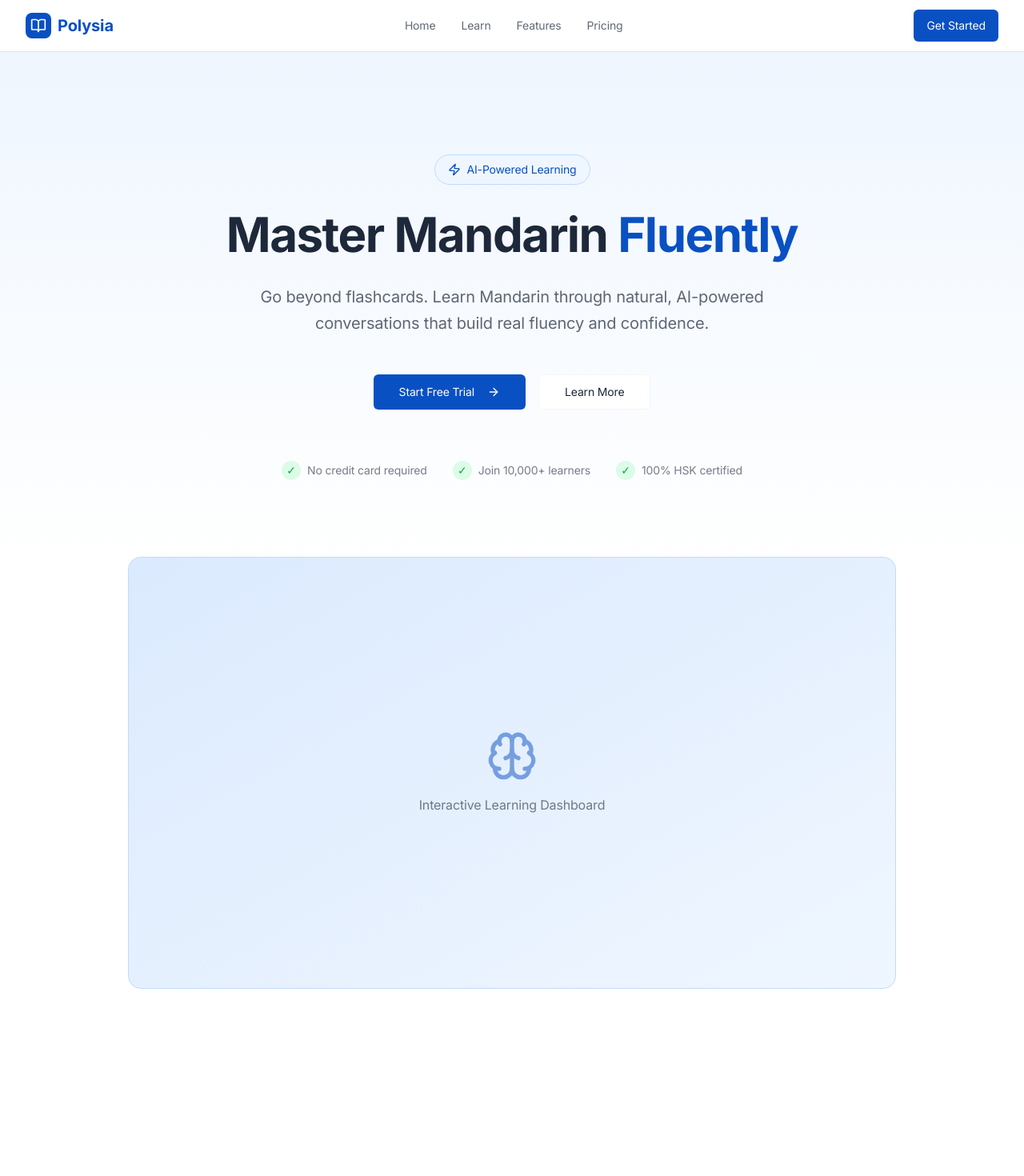
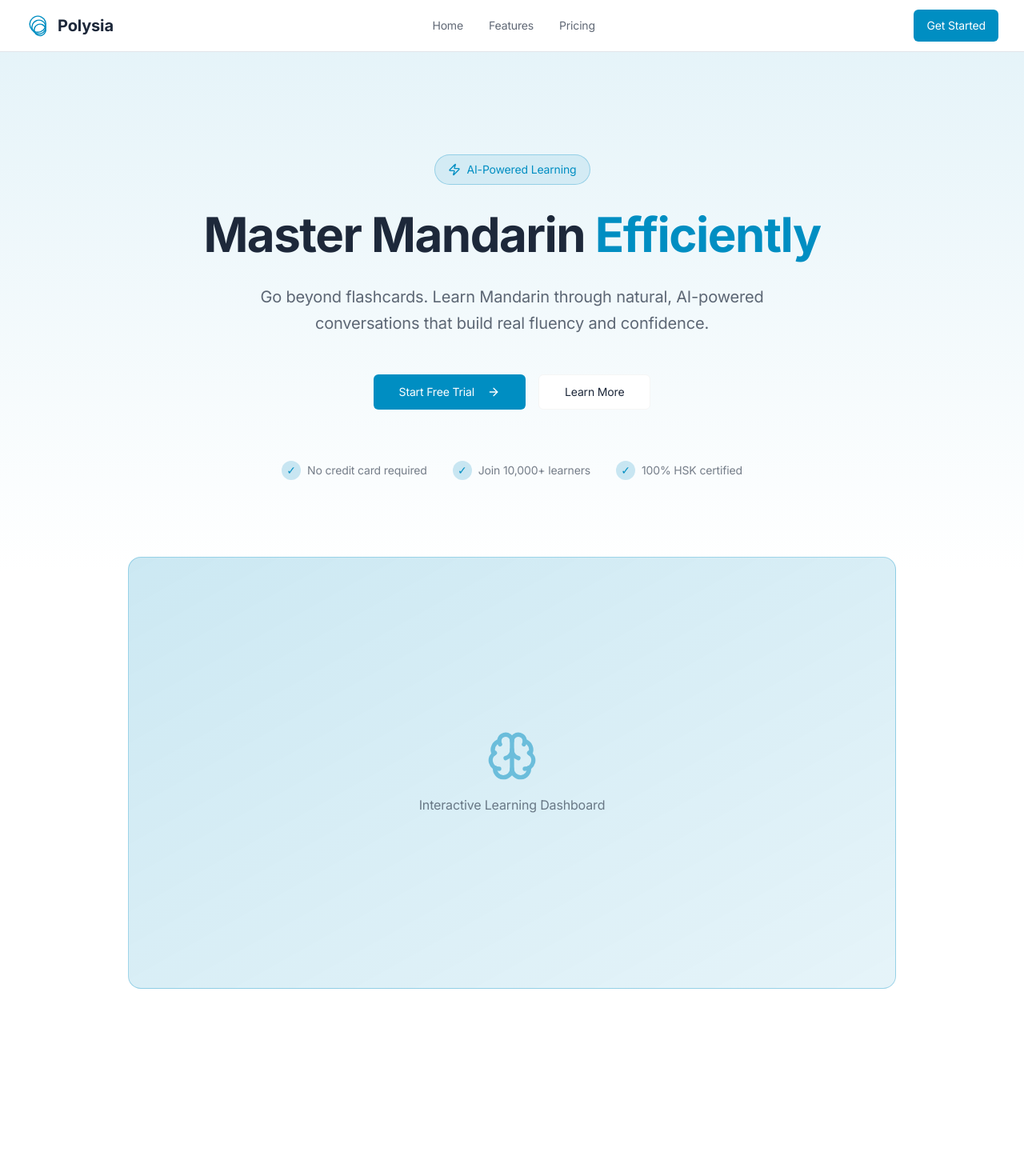
Before and after one commit to sheldenr/Polysia, a React (Vite) app: page / in a window 1280 px wide. Shown: the top 1470 px of the page at 80% size. Built offline with nearby package versions, Linux system fonts and the light colour scheme.

Commit message:
Updated logo and fixed formatting

```diff
--- a/client/components/Layout.tsx
+++ b/client/components/Layout.tsx
@@ -18,20 +18,15 @@ export function Layout({ children }: LayoutProps) {
         <div className="container max-w-7xl mx-auto px-4 sm:px-6 lg:px-8">
           <div className="flex h-16 items-center justify-between">
             {/* Logo */}
-            <Link to="/" className="flex items-center gap-2 font-bold text-xl text-primary hover:opacity-80 transition-opacity">
-              <div className="w-8 h-8 rounded-lg bg-primary flex items-center justify-center text-white">
-                <BookOpen className="w-5 h-5" />
-              </div>
-              <span>Polysia</span>
+            <Link to="/" className="flex items-center gap-2 font-bold text-xl hover:opacity-80 transition-opacity">
+              <img src="/logo.svg" alt="Polysia Logo" className="w-8 h-8" />
+              <span className="text-foreground">Polysia</span>
             </Link>
 
             {/* Desktop Navigation */}
             <nav className="hidden md:flex items-center gap-8">
               <Link to="/" className="text-sm font-medium text-foreground/70 hover:text-foreground transition-colors">
                 Home
-              </Link>
-              <Link to="/learn" className="text-sm font-medium text-foreground/70 hover:text-foreground transition-colors">
-                Learn
               </Link>
               <Link to="/features" className="text-sm font-medium text-foreground/70 hover:text-foreground transition-colors">
                 Features
@@ -43,9 +38,11 @@ export function Layout({ children }: LayoutProps) {
 
             {/* CTA Button (Desktop) */}
             <div className="hidden md:flex items-center gap-4">
+              <Link to="/learn">
                 <Button variant="default" className="bg-primary hover:bg-primary/90">
                   Get Started
                 </Button>
+              </Link>
             </div>
 
             {/* Mobile Menu Button */}
@@ -65,18 +62,17 @@ export function Layout({ children }: LayoutProps) {
                 <Link to="/" className="text-sm font-medium text-foreground/70 hover:text-foreground py-2">
                   Home
                 </Link>
-                <Link to="/learn" className="text-sm font-medium text-foreground/70 hover:text-foreground py-2">
-                  Learn
-                </Link>
                 <Link to="/features" className="text-sm font-medium text-foreground/70 hover:text-foreground py-2">
                   Features
                 </Link>
                 <Link to="/pricing" className="text-sm font-medium text-foreground/70 hover:text-foreground py-2">
                   Pricing
                 </Link>
+                <Link to="/learn">
                   <Button variant="default" className="bg-primary hover:bg-primary/90 w-full mt-2">
                     Get Started
                   </Button>
+                </Link>
               </div>
             </nav>
           )}
@@ -94,11 +90,9 @@ export function Layout({ children }: LayoutProps) {
           <div className="grid grid-cols-1 md:grid-cols-4 gap-8 mb-8">
             {/* Brand */}
             <div>
-              <div className="flex items-center gap-2 font-bold text-lg text-primary mb-4">
-                <div className="w-8 h-8 rounded-lg bg-primary flex items-center justify-center text-white">
-                  <BookOpen className="w-5 h-5" />
-                </div>
-                <span>Polysia</span>
+              <div className="flex items-center gap-2 font-bold text-lg mb-4">
+                <img src="/logo.svg" alt="Polysia Logo" className="w-8 h-8" />
+                <span className="text-foreground">Polysia</span>
               </div>
               <p className="text-sm text-foreground/60">
                 Master Mandarin through conversational AI-powered learning.
@@ -154,7 +148,7 @@ export function Layout({ children }: LayoutProps) {
           {/* Bottom */}
           <div className="border-t border-border pt-8 flex flex-col md:flex-row justify-between items-center gap-4">
             <p className="text-sm text-foreground/60">
-              © 2024 Polysia. All rights reserved.
+              © {new Date().getFullYear()} Polysia. All rights reserved.
             </p>
             <div className="flex gap-4">
               <a href="#" className="text-sm text-foreground/60 hover:text-foreground transition-colors">
--- a/client/global.css
+++ b/client/global.css
@@ -22,19 +22,19 @@
     --popover: 0 0% 100%;
     --popover-foreground: 217 33% 17%;
 
-    /* Primary: Deep blue - trustworthy and professional */
-    --primary: 217 91% 40%;
+    /* Primary: Bright cyan blue #008ec2 */
+    --primary: 196 100% 38%;
     --primary-foreground: 0 0% 100%;
 
-    /* Secondary: Soft light blue - airy accent */
-    --secondary: 208 100% 50%;
+    /* Secondary: Bright cyan blue */
+    --secondary: 196 100% 38%;
     --secondary-foreground: 0 0% 100%;
 
     --muted: 0 0% 96%;
     --muted-foreground: 217 8% 48%;
 
-    /* Accent: Soft blue for interactive elements */
-    --accent: 208 100% 50%;
+    /* Accent: Bright cyan blue for interactive elements */
+    --accent: 196 100% 38%;
     --accent-foreground: 0 0% 100%;
 
     --destructive: 0 84.2% 60.2%;
@@ -42,18 +42,18 @@
 
     --border: 217 12% 90%;
     --input: 0 0% 96%;
-    --ring: 217 91% 40%;
+    --ring: 196 100% 38%;
 
     --radius: 0.5rem;
 
     --sidebar-background: 0 0% 98%;
     --sidebar-foreground: 217 33% 17%;
-    --sidebar-primary: 217 91% 40%;
+    --sidebar-primary: 196 100% 38%;
     --sidebar-primary-foreground: 0 0% 100%;
-    --sidebar-accent: 208 100% 50%;
+    --sidebar-accent: 196 100% 38%;
     --sidebar-accent-foreground: 0 0% 100%;
     --sidebar-border: 217 12% 90%;
-    --sidebar-ring: 208 100% 50%;
+    --sidebar-ring: 196 100% 38%;
   }
 
 }
--- a/client/pages/Index.tsx
+++ b/client/pages/Index.tsx
@@ -7,18 +7,18 @@ export default function Index() {
   return (
     <Layout>
       {/* Hero Section */}
-      <section className="py-20 md:py-32 px-4 bg-gradient-to-b from-blue-50 via-white to-white">
+      <section className="py-20 md:py-32 px-4 bg-gradient-to-b from-primary/10 via-background to-background">
         <div className="container max-w-5xl mx-auto">
           <div className="text-center space-y-8">
             {/* Badge */}
-            <div className="inline-flex items-center gap-2 px-4 py-2 rounded-full bg-blue-50 border border-blue-200">
+            <div className="inline-flex items-center gap-2 px-4 py-2 rounded-full bg-primary/10 border border-primary/30">
               <Zap className="w-4 h-4 text-primary" />
               <span className="text-sm font-medium text-primary">AI-Powered Learning</span>
             </div>
 
             {/* Main Heading */}
             <h1 className="text-5xl md:text-6xl font-bold text-foreground leading-tight">
-              Master Mandarin <span className="text-primary">Fluently</span>
+              Master Mandarin <span className="text-primary">Efficiently</span>
             </h1>
 
             {/* Subheading */}
@@ -44,22 +44,22 @@ export default function Index() {
             {/* Trust indicators */}
             <div className="flex flex-col sm:flex-row gap-8 justify-center pt-8 text-sm text-foreground/60">
               <div className="flex items-center gap-2">
-                <div className="w-6 h-6 rounded-full bg-green-100 text-green-600 flex items-center justify-center">✓</div>
+                <div className="w-6 h-6 rounded-full bg-primary/20 text-primary flex items-center justify-center">✓</div>
                 No credit card required
               </div>
               <div className="flex items-center gap-2">
-                <div className="w-6 h-6 rounded-full bg-green-100 text-green-600 flex items-center justify-center">✓</div>
+                <div className="w-6 h-6 rounded-full bg-primary/20 text-primary flex items-center justify-center">✓</div>
                 Join 10,000+ learners
               </div>
               <div className="flex items-center gap-2">
-                <div className="w-6 h-6 rounded-full bg-green-100 text-green-600 flex items-center justify-center">✓</div>
+                <div className="w-6 h-6 rounded-full bg-primary/20 text-primary flex items-center justify-center">✓</div>
                 100% HSK certified
               </div>
             </div>
           </div>
 
           {/* Hero Visual */}
-          <div className="mt-16 md:mt-24 rounded-2xl bg-gradient-to-br from-blue-100 to-blue-50 border border-blue-200 p-8 md:p-12 aspect-video flex items-center justify-center">
+          <div className="mt-16 md:mt-24 rounded-2xl bg-gradient-to-br from-primary/20 to-primary/10 border border-primary/30 p-8 md:p-12 aspect-video flex items-center justify-center">
             <div className="text-center space-y-4">
               <Brain className="w-16 h-16 text-primary mx-auto opacity-50" />
               <p className="text-foreground/60 font-medium">Interactive Learning Dashboard</p>
@@ -83,8 +83,8 @@ export default function Index() {
           {/* Feature Grid */}
           <div className="grid md:grid-cols-2 gap-8">
             {/* Feature 1 */}
-            <div className="p-8 rounded-2xl border border-border bg-white hover:shadow-lg transition-shadow">
-              <div className="w-12 h-12 rounded-lg bg-blue-100 flex items-center justify-center mb-6">
+            <div className="p-8 rounded-2xl border border-border bg-card hover:shadow-lg transition-shadow">
+              <div className="w-12 h-12 rounded-lg bg-primary/20 flex items-center justify-center mb-6">
                 <MessageSquare className="w-6 h-6 text-primary" />
               </div>
               <h3 className="text-xl font-bold text-foreground mb-3">
@@ -96,8 +96,8 @@ export default function Index() {
             </div>
 
             {/* Feature 2 */}
-            <div className="p-8 rounded-2xl border border-border bg-white hover:shadow-lg transition-shadow">
-              <div className="w-12 h-12 rounded-lg bg-blue-100 flex items-center justify-center mb-6">
+            <div className="p-8 rounded-2xl border border-border bg-card hover:shadow-lg transition-shadow">
+              <div className="w-12 h-12 rounded-lg bg-primary/20 flex items-center justify-center mb-6">
                 <Brain className="w-6 h-6 text-primary" />
               </div>
               <h3 className="text-xl font-bold text-foreground mb-3">
@@ -109,8 +109,8 @@ export default function Index() {
             </div>
 
             {/* Feature 3 */}
-            <div className="p-8 rounded-2xl border border-border bg-white hover:shadow-lg transition-shadow">
-              <div className="w-12 h-12 rounded-lg bg-blue-100 flex items-center justify-center mb-6">
+            <div className="p-8 rounded-2xl border border-border bg-card hover:shadow-lg transition-shadow">
+              <div className="w-12 h-12 rounded-lg bg-primary/20 flex items-center justify-center mb-6">
                 <BarChart3 className="w-6 h-6 text-primary" />
               </div>
               <h3 className="text-xl font-bold text-foreground mb-3">
@@ -122,8 +122,8 @@ export default function Index() {
             </div>
 
             {/* Feature 4 */}
-            <div className="p-8 rounded-2xl border border-border bg-white hover:shadow-lg transition-shadow">
-              <div className="w-12 h-12 rounded-lg bg-blue-100 flex items-center justify-center mb-6">
+            <div className="p-8 rounded-2xl border border-border bg-card hover:shadow-lg transition-shadow">
+              <div className="w-12 h-12 rounded-lg bg-primary/20 flex items-center justify-center mb-6">
                 <Globe className="w-6 h-6 text-primary" />
               </div>
               <h3 className="text-xl font-bold text-foreground mb-3">
@@ -138,7 +138,7 @@ export default function Index() {
       </section>
 
       {/* How it Works Section */}
-      <section className="py-20 md:py-32 px-4 bg-gradient-to-b from-blue-50 to-white">
+      <section className="py-20 md:py-32 px-4 bg-gradient-to-b from-primary/5 to-background">
         <div className="container max-w-5xl mx-auto">
           <div className="text-center mb-16">
             <h2 className="text-4xl md:text-5xl font-bold text-foreground mb-6">
@@ -194,7 +194,7 @@ export default function Index() {
 
           <div className="grid md:grid-cols-3 gap-8">
             {/* Testimonial 1 */}
-            <div className="p-8 rounded-2xl border border-border bg-white">
+            <div className="p-8 rounded-2xl border border-border bg-card">
               <div className="flex gap-1 mb-4">
                 {[...Array(5)].map((_, i) => (
                   <span key={i} className="text-yellow-400">★</span>
@@ -208,7 +208,7 @@ export default function Index() {
             </div>
 
             {/* Testimonial 2 */}
-            <div className="p-8 rounded-2xl border border-border bg-white">
+            <div className="p-8 rounded-2xl border border-border bg-card">
               <div className="flex gap-1 mb-4">
                 {[...Array(5)].map((_, i) => (
                   <span key={i} className="text-yellow-400">★</span>
@@ -222,7 +222,7 @@ export default function Index() {
             </div>
 
             {/* Testimonial 3 */}
-            <div className="p-8 rounded-2xl border border-border bg-white">
+            <div className="p-8 rounded-2xl border border-border bg-card">
               <div className="flex gap-1 mb-4">
                 {[...Array(5)].map((_, i) => (
                   <span key={i} className="text-yellow-400">★</span>
@@ -239,11 +239,12 @@ export default function Index() {
       </section>
 
       {/* CTA Section */}
-      <section className="py-20 md:py-32 px-4 bg-gradient-to-r from-primary/5 to-blue-100">
+      <section className="py-20 md:py-32 px-4 bg-gradient-to-r from-primary/10 to-primary/5">
         <div className="container max-w-3xl mx-auto text-center space-y-8">
           <h2 className="text-4xl md:text-5xl font-bold text-foreground">
             Ready to Master Mandarin?
           </h2>
+          <br></br>
           <p className="text-lg text-foreground/70">
             Start your journey to fluency today. No credit card required—just pure, effective learning.
           </p>
--- a/index.html
+++ b/index.html
@@ -3,7 +3,8 @@
   <head>
     <meta charset="UTF-8" />
     <meta name="viewport" content="width=device-width, initial-scale=1.0" />
-    <title>Hello world project</title>
+    <link rel="icon" type="image/svg+xml" href="/logo.svg" />
+    <title>Polysia</title>
   </head>
 
   <body>
```
Also changed, not shown: public/logo.svg (added). Lines whose indentation alone changed are shown as unchanged.
